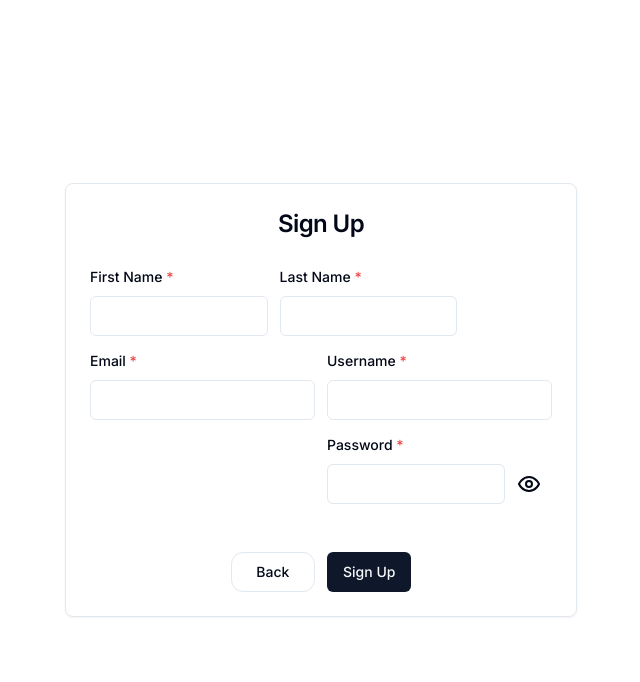
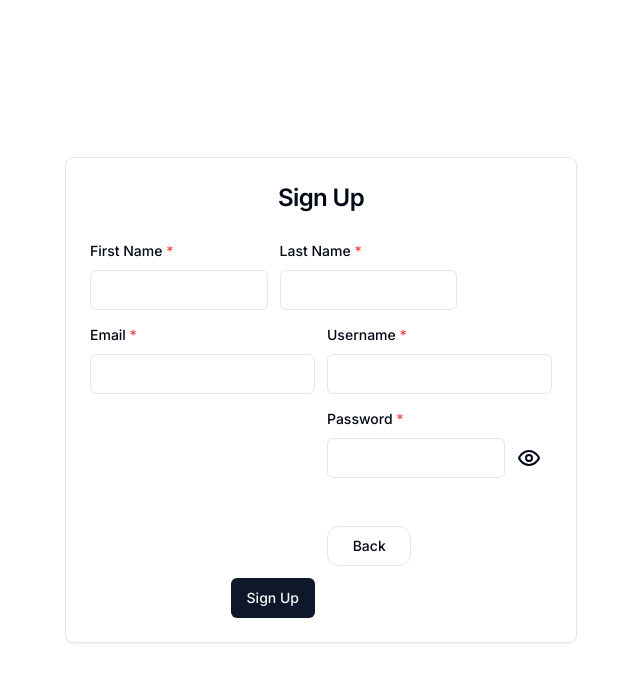
Before and after one commit to hazamashoken/CC_Group7_CW2_FE, a Next.js app in the folder app/: page /signup in a window 1280 px wide. Shown: the top 682 px of the page, without its empty margins (319-959 px from the left). Built offline with nearby package versions, Linux system fonts and the light colour scheme; no server answers.

Commit message:
Fix toast

```diff
--- a/app/app/(auth)/login/_components/login-form.tsx
+++ b/app/app/(auth)/login/_components/login-form.tsx
@@ -9,7 +9,7 @@ import z from "zod";
 import { Button } from "@/components/ui/button";
 import { Form } from "@/components/ui/form";
 import {CardContent,CardFooter} from "@/components/ui/card"
-import { toast } from "sonner";
+import { toast,Toaster } from "sonner";
 import { InputForm } from "@/components/forms/input";
 import { Loader2Icon } from "lucide-react";
 
@@ -86,6 +86,7 @@ export function LoginForm(
           </CardContent>
           <CardFooter className="flex flex-col">
           <div className="grid grid-cols-2 gap-3 mt-2">
+          <Toaster />
             <Button
               type="submit"
               className="rounded-xl"
@@ -97,6 +98,7 @@ export function LoginForm(
               Login
             </Button>
             <Link href="/signup" className="w-full" prefetch={false}>
+            <Toaster />
               <Button
                 variant={"outline"}
                 className="w-full rounded-xl"
--- a/app/app/(auth)/signup/_components/signup-form.tsx
+++ b/app/app/(auth)/signup/_components/signup-form.tsx
@@ -12,7 +12,7 @@ import { useTransition } from "react";
 import { cn } from "@/lib/utils";
 import { Eye, EyeOff, Loader2Icon } from "lucide-react";
 import React from "react";
-import { toast } from "sonner";
+import { toast,Toaster } from "sonner";
 import { useRouter } from "next/navigation";
 
 export const signupSchema = z.object({
@@ -126,6 +126,7 @@ export function SignUpForm(
         </CardContent>
         <CardFooter className="flex flex-col">
         <div className="grid grid-cols-2 gap-3 mt-2">
+        <Toaster />
         <Link href="/login" className="w-full" prefetch={false}>
               <Button
                 variant={"outline"}
```
